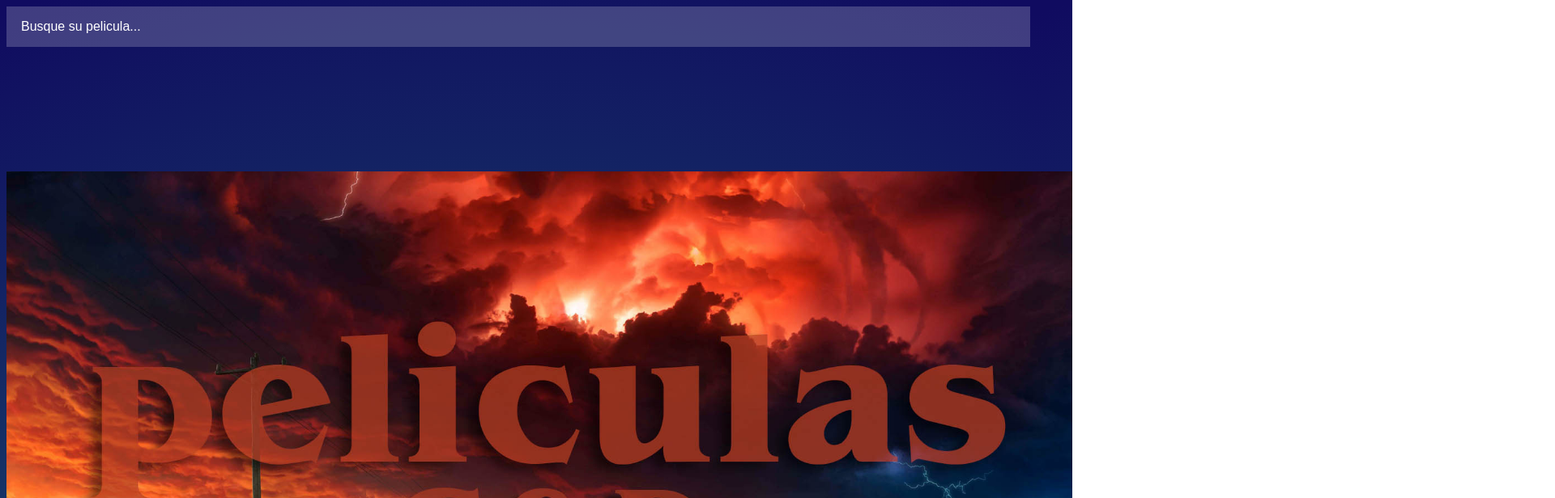
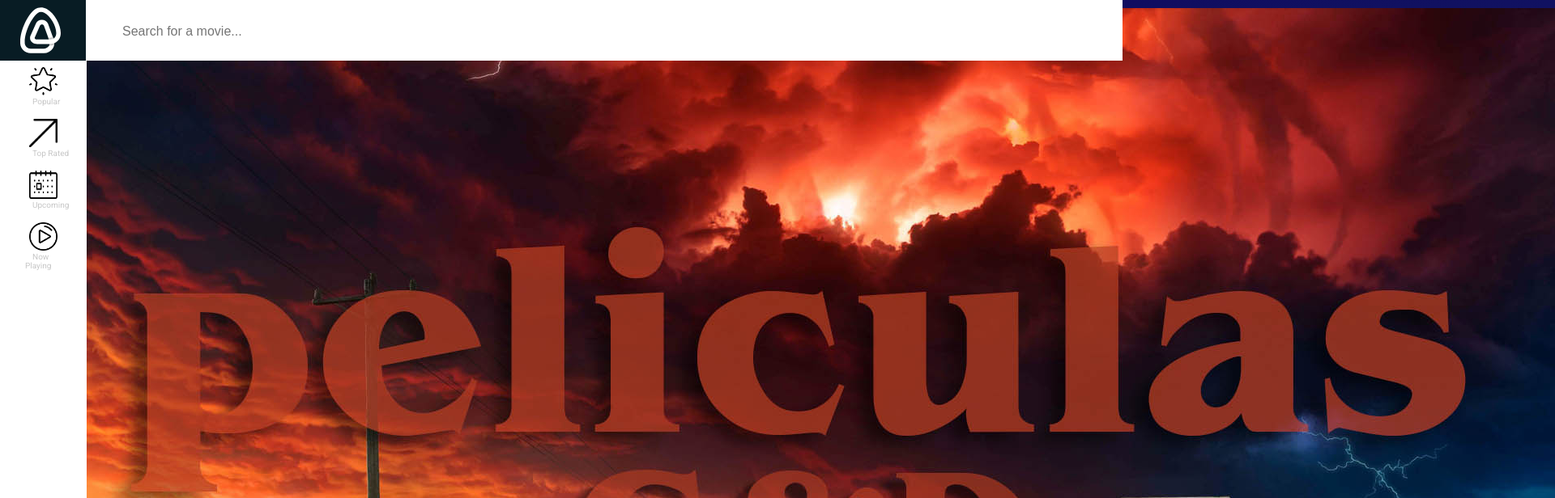
Before and after one commit to dfigalo1/tppeliculas, a plain HTML site: page trabajo4.html in a window 1280 px wide. Shown: the top 616 px of the page at 81% size, 1920 px wide, since content can reach past the window. Drawn offline with nearby package versions, Linux system fonts and the light colour scheme; files whose address does not match are found by name.

Commit message:
union de partes

```diff
--- a/styles/trabajo4.css
+++ b/styles/trabajo4.css
@@ -1,3 +1,24 @@
+html, body, div, span, applet, object, iframe,
+h1, h2, h3, h4, h5, h6, p, blockquote, pre,
+a, abbr, acronym, address, big, cite, code,
+del, dfn, em, img, ins, kbd, q, s, samp,
+small, strike, strong, sub, sup, tt, var,
+b, u, i, center,
+dl, dt, dd, ol, ul, li,
+fieldset, form, label, legend,
+table, caption, tbody, tfoot, thead, tr, th, td,
+article, aside, canvas, details, embed,
+figure, figcaption, footer, header, hgroup,
+menu, nav, output, ruby, section, summary,
+time, mark, audio, video {
+	margin: 0;
+	padding: 0;
+	border: 0;
+	font-size: 100%;
+	font: inherit;
+	vertical-align: baseline;
+}
+
 body {
   font-family: 'Roboto', sans-serif;
   font-size: 16px;
@@ -6,13 +27,15 @@ body {
   background: radial-gradient(circle, rgba(33,136,113,1) 0%, rgba(16,11,96,1) 99%);
 }
 
+/* IMAGEN GRANDE */
 .mainBanner{
-  background-image: url("images/imagengrande.jpg"); /* cambie la ubicacion */
-  height: 740px; /* no es el height verdadero de la imagen */
-  background-position: center;
-  background-size: cover;
-  position: relative;
+  padding: 10px 10px 15px 10px;
 }
+
+.movies-list{
+  padding: 100px 10px 15px 115px;
+}
+/* ARRIBA-DERECHA-ABAJO-IZQUIERDA */
 
 .boxes{
   display: flex;
@@ -26,7 +49,6 @@ margin: 30px 30px;
   width: 200px;
   border-radius: 30px;
   opacity: 1;
-
 }
 
 .image:hover{
@@ -40,9 +62,59 @@ margin: 30px 600px;
   font-size: 20px;
   font-weight: bold;
 }
+/* PLACEHOLDER */
+body header div input.entry {
+  font-size: 16px;
+  box-sizing: border-box;
+  width: 100%;
+  height: 50px;
+  background-color: rgba(255, 255, 255, 0.2);
+  text-indent: 16px;
+  margin: 0;
+  outline: none;
+  border: none;
+}
+body header div input.entry:focus {
+  color: #fff;
+}
+body header div input.entry::placeholder {
+  color: #fff !important;
+}
+
+/* BARRA */
+.litImage{
+  height: 35px;
+  width: 35px;
+  margin-left: 5px;
+}
+
+.nav_link-title{
+  color: rgb(199, 199, 199);
+  margin-left: 9px;
+}
+
+.all{
+  display: flex;
+  flex-direction: row;
+justify-content: space-between;
+ padding: 5px;
+margin: 30px 30px;
+font-size: 15px;
+}
+
+a {
+  text-decoration: none;
+  list-style: none;
+  color: rgb(199, 199, 199);
+  font-size: 10px;
+  display: block;
+  margin-left: 15px;
+}
+a:hover {
+  color: white;
+}
 
 /* FOOTER */
-
 .footer {
   margin: 0 auto;
   overflow: hidden;
@@ -61,51 +133,112 @@ footer .end-line{
   display: none;
 }
 
-.all{
+/* OTROS GRACE */
+
+/* SIDEBAR  NAVEGADOR */
+
+.nav {
+  position: fixed;
+  width: 95px;
+  height: 100vh;
+  z-index: 999;
+}
+
+.nav .nav_logo {
+   background-color: #081c24;
+    height: 75px;
+    width: 150px;
     display: flex;
-  flex-direction: row;
-justify-content: space-between;
- padding: 5px;
-margin: 30px 30px;
-font-size: 15px;
+    margin-left: -2px;
+
 }
-/* VER EL ICONO DE LA FLECHA QUE QUEDO PEGADO */
+
+.nav .nav_logo img{
+  width: 50px;
+  margin-left: 27px;
+}
+
+ul {
+  list-style-type: none;
+  margin: 0;
+  padding: 0;
+  background-color: #fff;
+  position: fixed;
+  height: 100%;
+
+}
+
+li a {
+  display: block;
+  color: #f3772e;
+  width: 60px;
+  padding: 8px 16px;
+
+
+}
+
+.sideBarItem--active {
+  background-color: #030521;
+   color: #fff;
+
+}
+
+/* INPUT SEARCH */
+
+.main-header{
+  position: fixed;
+  z-index: 999;
+  width: 100vw;
+  height: 75px;
+  margin-left: 106px;
+}
+
+.main-header .searchBar{
+  position: relative;
+  height: 100%;
+  background-color: #ffffff;
+}
+
+.searchBar input {
+  display: block;
+  width: 100%;
+  padding: 30px 20px 15px 45px;
+  outline: none;
+  border: 0;
+  background-color: transparent;
+  color: #081c24;
+  font-weight: 300;
+  font-size: 16px;
+
+}
 
 
 
-/* ME FALTA H4 y P */
+/* SECTIONS */
+.main{
+  display: ;
+  margin: 0 0 0 95px;
+  padding: 75px 0 0 0;
+}
 
 
+.main--active {
+  display: block;
 
-
-
- a {
-  text-decoration: none;
-  list-style: none;
-  color: rgb(199, 199, 199);
-  font-size: 10px;
-  display: block;
-  margin-left: 15px;
-}
-a:hover {
-  color: white;
 }
 
-/* PLACEHOLDER */
-body header div input.entry {
-  font-size: 16px;
-  box-sizing: border-box;
-  width: 100%;
-  height: 50px;
-  background-color: rgba(255, 255, 255, 0.2);
-  text-indent: 16px;
-  margin: 0;
-  outline: none;
-  border: none;
+.animal {
+  width: 25%;
+  padding: 25px;
+  background-color: red;
+  color: white;
+  font-size: 25px;
 }
-body header div input.entry:focus {
-  color: #fff;
+
+.pequenio {
+  width: 15%;
+  padding: 15px;
+  background-color: black;
+  color: white;
+  font-size: 15px;
 }
-body header div input.entry::placeholder {
-  color: #fff !important;
-}
--- a/trabajo4.html
+++ b/trabajo4.html
@@ -7,41 +7,80 @@
     <link href="https://fonts.googleapis.com/css?family=Roboto:300,400,500&amp;subset=cyrillic" rel="stylesheet">
     <link rel="stylesheet" href="https://use.fontawesome.com/releases/v5.8.1/css/all.css"
         integrity="sha384-50oBUHEmvpQ+1lW4y57PTFmhCaXp0ML5d60M1M7uH2+nqUivzIebhndOJK28anvf" crossorigin="anonymous">
-    <link rel="stylesheet" type="text/css" href="C:\ADA\trabajo4\styles\trabajo4.css">
+    <link rel="stylesheet" type="text/css" href="styles\trabajo4.css">
+    <script type="text/javascript" src="trabajo4.js"></script>
+    <script type="text/javascript" src="https://cdn.jsdelivr.net/npm/lodash@4.17.15/lodash.min.js"></script>
     <meta http-equiv="X-UA-Compatible" content="ie=edge">
     <title>Peliculas</title>
 </head>
 
+<header>
+    <div id="app">
+        <nav class="nav">
+            <a href="#" class="nav_logo" title="">
+                <img src="./assets/iso_blanco_transparent.svg" alt="Ada" class="nav_logo-image">
+            </a>
+            <div class="navHamburger">
+                <div class="bar"></div>
+                <div class="bar"></div>
+                <div class="bar"></div>
+            </div>
+            <ul class="sideBar">
+                <li class="sideBarItem">
+                    <a href="#" class="nav_link">
+                        <div class="nav_link-wrap">
+                            <img class="litImage" src="C:\Users\daian\Desktop\tppeliculas-Grace\assets\popular.png" />
+                            <span class="nav_link-title">Popular</span>
+                        </div>
+                    </a>
+                </li>
+                <li class="sideBarItem">
+                    <a href="#" class="nav_link">
+                        <div class="nav_link-wrap">
+                            <img class="litImage" src="C:\Users\daian\Desktop\tppeliculas-Grace\assets\top_rated.png" />
+                            <span class="nav_link-title">Top Rated</span>
+                        </div>
+                    </a>
+                </li>
+                <li class="sideBarItem">
+                    <a href="#" class="nav_link">
+                        <div class="nav_link-wrap">
+                            <img class="litImage" src="C:\Users\daian\Desktop\tppeliculas-Grace\assets\upcoming.png" />
+                            <span class="nav_link-title">Upcoming</span>
+                        </div>
+                    </a>
+                </li>
+                <li class="sideBarItem">
+                    <a href="#" class="nav_link">
+                        <div class="nav_link-wrap">
+                            <img class="litImage"
+                                src="C:\Users\daian\Desktop\tppeliculas-Grace\assets\now_playing.png" />
+                            <span class="nav_link-title">Now Playing</span>
+                        </div>
+                    </a>
+                </li>
+            </ul>
+        </nav>
+</header>
 <!-- HEADER -->
 
-<header>
-    <div>
-        <input id="entryField" class="entry" placeholder="Busque su pelicula..." type="text"
-            onkeypress="keyPress(event)" />
-            <!-- EVENTO -->
-            <svg class="header__search-icon"><use xlink:href="#iconSearch"></use></svg>
-    </div>
 
-
-    <!-- BARRA-->
-
-    <!-- HACER BARRA -->
-
-
-
-    <!-- IMAGEN -->
-
-    <section class="mainBanner">
-        <div>
-                <img class="mainBanner" src="images\imagengrande.jpg" />
- <!-- ARREGLAR-->
+<header class="main-header">
+    <div class="searchBar">
+        <input type="search" name="busqueda" placeholder="Search for a movie...">
+        <!-- onkeypress="keyPress(event)" -->
     </div>
 </header>
 
 <body>
 
-    <!-- PRIMERA PARTE -->
-    <section>
+<!-- <section class="movies"> -->
+  <div class="mainBanner">
+  <img src="images\imagengrande.jpg" />
+           </div>
+
+
+        <div class="movies-list">
             <h4>Popular Movies</h4>
             <a class="all" href="#">View all<i class="fas fa-arrow-right"></i></a>
             <div class="boxes">
@@ -66,12 +105,16 @@
                     <p>Popular Movies</p>
                 </div>
             </div>
-    </section>
+        </div>
 
-    <section>
+        <div id="perro" class="animal pequenio">
+            <p>El Perro</p>
+        </div>
+        <button id="btnRemoverPeq">Que no sea pequeño</button>
+
+        <div class="movies-list">
             <h4>Top Rated Movies</h4>
             <a class="all" href="#">View all<i class="fas fa-arrow-right"></i></a>
-
             <div class="boxes">
                 <div>
                     <img class="image" src="images/imageone.jpg">
@@ -97,9 +140,9 @@
                     <p>Top Rated Movies</p>
                 </div>
             </div>
-    </section>
+        </div>
 
-    <section>
+        <div class="movies-list">
             <h4>Upcoming Movies</h4>
             <a class="all" href="#">View all<i class="fas fa-arrow-right"></i></a>
             <div class="boxes">
@@ -127,9 +170,9 @@
                     <p>Upcoming Movies</p>
                 </div>
             </div>
-    </section>
+        </div>
 
-    <section>
+        <div class="movies-list">
             <h4>Now Playing Movies</h4>
             <a class="all" href="#">View all<i class="fas fa-arrow-right"></i></a>
             <div class="boxes">
@@ -157,11 +200,17 @@
                     <p>Now Playing Movies</p>
                 </div>
             </div>
+        </div>
     </section>
 
-    <!-- SEGUNDA PARTE
 
-    <section>
+
+
+    <!-- PRIMERA PARTE -->
+
+    <!-- SEGUNDA PARTE -->
+
+    <!-- <div>
         <h4>Popular Movies</h4>
         <div class="boxes">
             <div>
@@ -187,8 +236,8 @@
                 <img class="image" src="images/imagefive.jpg">
                 <p>Popular Movies</p>
             </div>
-    </section>
-    <section>
+    </div>
+    <div>
         <div class="boxes">
             <div>
                 <img class="image" src="images/imageone.jpg">
@@ -213,8 +262,8 @@
                 <img class="image" src="images/imagefive.jpg">
                 <p>Popular Movies</p>
             </div>
-    </section>
-    <section>
+    </div>
+    <div>
         <div class="boxes">
             <div>
                 <img class="image" src="images/imageone.jpg">
@@ -239,8 +288,8 @@
                 <img class="image" src="images/imagefive.jpg">
                 <p>Popular Movies</p>
             </div>
-    </section>
-    <section>
+    </div>
+    <div>
         <div class="boxes">
             <div>
                 <img class="image" src="images/imageone.jpg">
@@ -265,10 +314,9 @@
                 <img class="image" src="images/imagefive.jpg">
                 <p>Popular Movies</p>
             </div>
+    </div>
+    <a class="ver-mas" href="#">Ver más</a> -->
     </section>
-    <a class="ver-mas" href="#">Ver más</a> -->
-
-
     <!-- FOOTER -->
     <footer class="footer">
         <nav>
@@ -280,6 +328,8 @@
         </nav>
         <hr>
     </footer>
+
+    </div>
 </body>
 
 </html>
```
Lines whose indentation alone changed are shown as unchanged.
